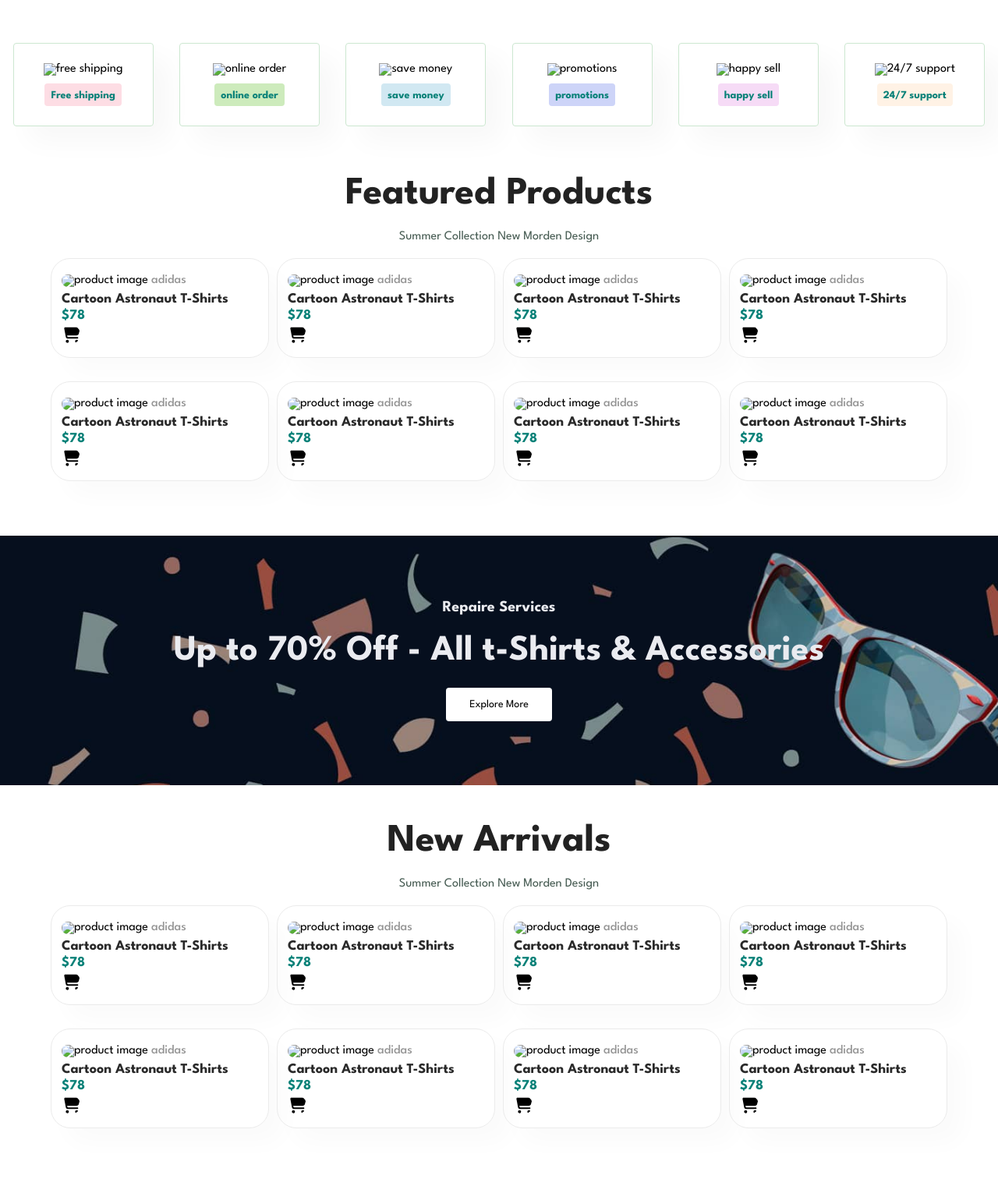
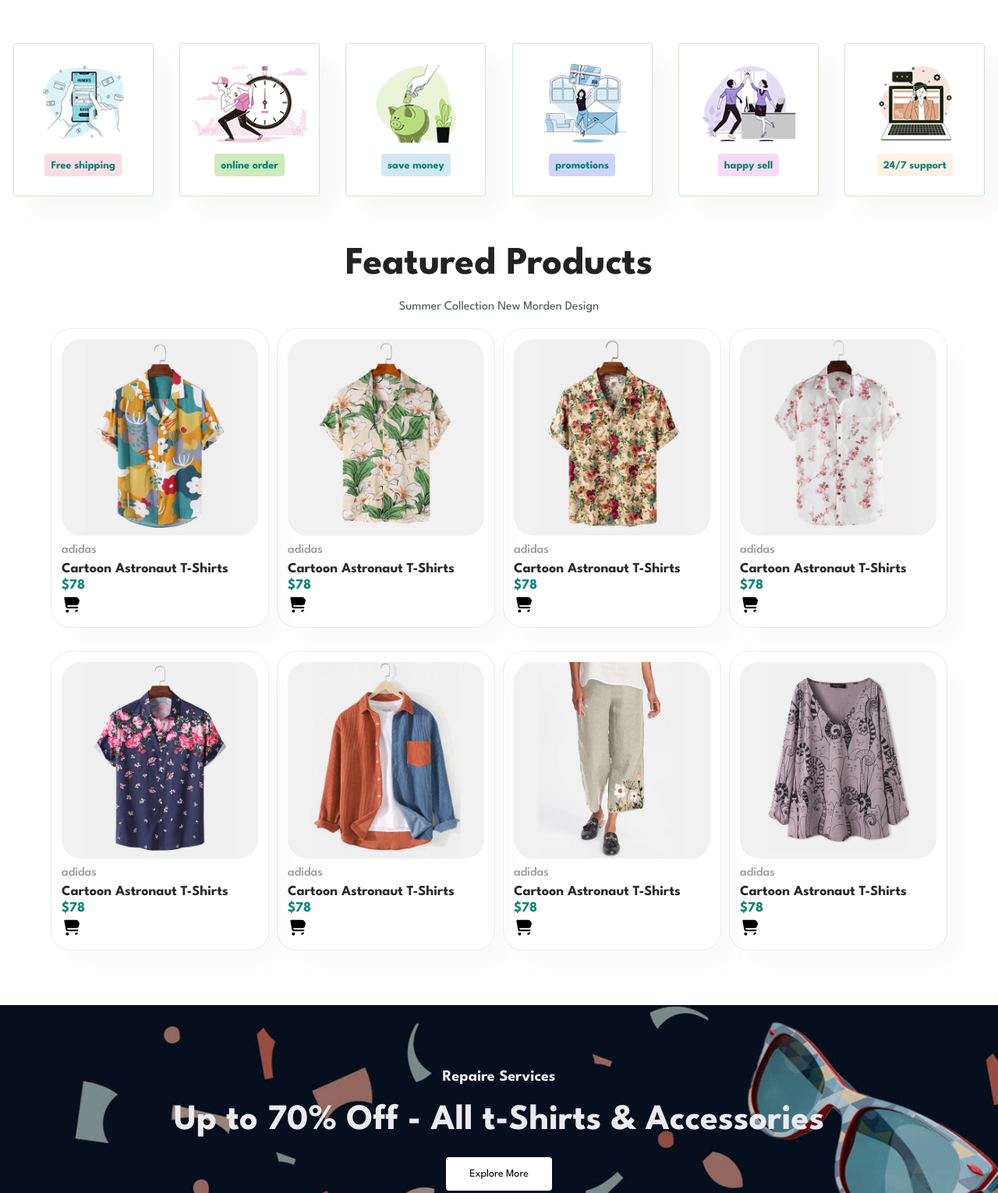
Before and after one commit to Niyati2609/ecom, a plain HTML site: page index.html in a window 1280 px wide. Shown: the part 800-2330 px from the top of the page at 78% size. Drawn offline with Linux system fonts and the light colour scheme; the site is published under a folder, as on GitHub Pages, so addresses that start at the root find nothing.

Commit message:
Update index.html

```diff
--- a/index.html
+++ b/index.html
@@ -13,7 +13,7 @@
     <header>
       <div id="header">
         <div class="header-logo">
-          <a href="indext.html"><img src="/images/logo.png" alt="" /></a>
+          <a href="indext.html"><img src="images/logo.png" alt="" /></a>
         </div>
         <div class="header-list">
           <nav class="header-list-nav">
@@ -41,27 +41,27 @@
       </section>
       <section id="features" class="section-p1">
         <div class="f-box">
-          <img src="/images/features/f1.png" alt="free shipping" />
+          <img src="images/features/f1.png" alt="free shipping" />
           <h6>Free shipping</h6>
         </div>
         <div class="f-box">
-          <img src="/images/features/f2.png" alt="online order" />
+          <img src="images/features/f2.png" alt="online order" />
           <h6>online order</h6>
         </div>
         <div class="f-box">
-          <img src="/images/features/f3.png" alt="save money" />
+          <img src="images/features/f3.png" alt="save money" />
           <h6>save money</h6>
         </div>
         <div class="f-box">
-          <img src="/images/features/f4.png" alt="promotions" />
+          <img src="images/features/f4.png" alt="promotions" />
           <h6>promotions</h6>
         </div>
         <div class="f-box">
-          <img src="/images/features/f5.png" alt="happy sell" />
+          <img src="images/features/f5.png" alt="happy sell" />
           <h6>happy sell</h6>
         </div>
         <div class="f-box">
-          <img src="/images/features/f6.png" alt="24/7 support" />
+          <img src="images/features/f6.png" alt="24/7 support" />
           <h6>24/7 support</h6>
         </div>
       </section>
@@ -70,7 +70,7 @@
         <p>Summer Collection New Morden Design</p>
         <div class="pro-collection">
           <div class="product-cart" >
-            <img src="/images/products/f1.jpg" alt="product image" />
+            <img src="images/products/f1.jpg" alt="product image" />
             <span>adidas</span>
             <h4>Cartoon Astronaut T-Shirts</h4>
             <h4 class="price">$78</h4>
@@ -78,7 +78,7 @@
 </a>
           </div>
           <div class="product-cart">
-            <img src="/images/products/f2.jpg" alt="product image" />
+            <img src="images/products/f2.jpg" alt="product image" />
             <span>adidas</span>
             <h4>Cartoon Astronaut T-Shirts</h4>
             <h4 class="price">$78</h4>
@@ -86,7 +86,7 @@
 </a>
           </div>
           <div class="product-cart">
-            <img src="/images/products/f3.jpg" alt="product image" />
+            <img src="images/products/f3.jpg" alt="product image" />
             <span>adidas</span>
             <h4>Cartoon Astronaut T-Shirts</h4>
             <h4 class="price">$78</h4>
@@ -94,7 +94,7 @@
 </a>
           </div>
           <div class="product-cart">
-            <img src="/images/products/f4.jpg" alt="product image" />
+            <img src="images/products/f4.jpg" alt="product image" />
             <span>adidas</span>
             <h4>Cartoon Astronaut T-Shirts</h4>
             <h4 class="price">$78</h4>
@@ -102,7 +102,7 @@
 </a>
           </div>
           <div class="product-cart">
-            <img src="/images/products/f5.jpg" alt="product image" />
+            <img src="images/products/f5.jpg" alt="product image" />
             <span>adidas</span>
             <h4>Cartoon Astronaut T-Shirts</h4>
             <h4 class="price">$78</h4>
@@ -110,7 +110,7 @@
 </a>
           </div>
           <div class="product-cart">
-            <img src="/images/products/f6.jpg" alt="product image" />
+            <img src="images/products/f6.jpg" alt="product image" />
             <span>adidas</span>
             <h4>Cartoon Astronaut T-Shirts</h4>
             <h4 class="price">$78</h4>
@@ -118,7 +118,7 @@
 </a>
           </div>
           <div class="product-cart">
-            <img src="/images/products/f7.jpg" alt="product image" />
+            <img src="images/products/f7.jpg" alt="product image" />
             <span>adidas</span>
             <h4>Cartoon Astronaut T-Shirts</h4>
             <h4 class="price">$78</h4>
@@ -126,7 +126,7 @@
 </a>
           </div>
           <div class="product-cart">
-            <img src="/images/products/f8.jpg" alt="product image" />
+            <img src="images/products/f8.jpg" alt="product image" />
             <span>adidas</span>
             <h4>Cartoon Astronaut T-Shirts</h4>
             <h4 class="price">$78</h4>
@@ -145,7 +145,7 @@
         <p>Summer Collection New Morden Design</p>
         <div class="pro-collection">
           <div class="product-cart">
-            <img src="/images/products/n1.jpg" alt="product image" />
+            <img src="images/products/n1.jpg" alt="product image" />
             <span>adidas</span>
             <h4>Cartoon Astronaut T-Shirts</h4>
             <h4 class="price">$78</h4>
@@ -153,7 +153,7 @@
 </a>
           </div>
           <div class="product-cart">
-            <img src="/images/products/n2.jpg" alt="product image" />
+            <img src="images/products/n2.jpg" alt="product image" />
             <span>adidas</span>
             <h4>Cartoon Astronaut T-Shirts</h4>
             <h4 class="price">$78</h4>
@@ -161,7 +161,7 @@
 </a>
           </div>
           <div class="product-cart">
-            <img src="/images/products/n3.jpg" alt="product image" />
+            <img src="images/products/n3.jpg" alt="product image" />
             <span>adidas</span>
             <h4>Cartoon Astronaut T-Shirts</h4>
             <h4 class="price">$78</h4>
@@ -169,7 +169,7 @@
 </a>
           </div>
           <div class="product-cart">
-            <img src="/images/products/n4.jpg" alt="product image" />
+            <img src="images/products/n4.jpg" alt="product image" />
             <span>adidas</span>
             <h4>Cartoon Astronaut T-Shirts</h4>
             <h4 class="price">$78</h4>
@@ -177,7 +177,7 @@
 </a>
           </div>
           <div class="product-cart">
-            <img src="/images/products/n5.jpg" alt="product image" />
+            <img src="images/products/n5.jpg" alt="product image" />
             <span>adidas</span>
             <h4>Cartoon Astronaut T-Shirts</h4>
             <h4 class="price">$78</h4>
@@ -185,7 +185,7 @@
 </a>
           </div>
           <div class="product-cart">
-            <img src="/images/products/n6.jpg" alt="product image" />
+            <img src="images/products/n6.jpg" alt="product image" />
             <span>adidas</span>
             <h4>Cartoon Astronaut T-Shirts</h4>
             <h4 class="price">$78</h4>
@@ -193,7 +193,7 @@
 </a>
           </div>
           <div class="product-cart">
-            <img src="/images/products/n7.jpg" alt="product image" />
+            <img src="images/products/n7.jpg" alt="product image" />
             <span>adidas</span>
             <h4>Cartoon Astronaut T-Shirts</h4>
             <h4 class="price">$78</h4>
@@ -201,7 +201,7 @@
 </a>
           </div>
           <div class="product-cart">
-            <img src="/images/products/n8.jpg" alt="product image" />
+            <img src="images/products/n8.jpg" alt="product image" />
             <span>adidas</span>
             <h4>Cartoon Astronaut T-Shirts</h4>
             <h4 class="price">$78</h4>
@@ -254,7 +254,7 @@
     <footer>
       <div id="footer">
         <div class="contact">
-          <a href="indext.html"><img src="/images/logo.png" alt="" /></a>
+          <a href="indext.html"><img src="images/logo.png" alt="" /></a>
           <br> <br>
           <br>
           <h3>Contact</h3>
@@ -289,11 +289,11 @@
           <br>
           <p>From App Store or Google Play</p>
           <div class="download">
-            <a href="#"><img src="/images/pay/app.jpg" alt=""></a>
-            <a href="#"><img src="/images/pay/play.jpg" alt=""></a>
+            <a href="#"><img src="images/pay/app.jpg" alt=""></a>
+            <a href="#"><img src="images/pay/play.jpg" alt=""></a>
           </div>
           <p>Secured Payment Gateways</p>
-          <img src="/images/pay/pay.png" alt="">
+          <img src="images/pay/pay.png" alt="">
         </div>
       </div>
     </footer>
```
